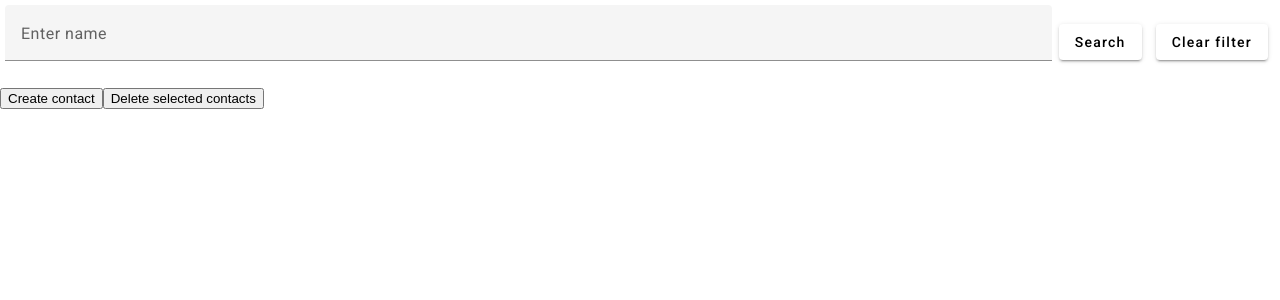
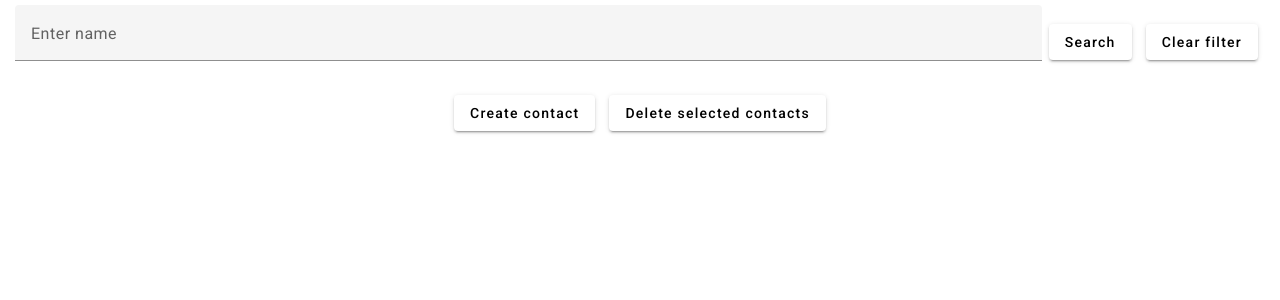
Before and after one commit to Lucky1Man/code-seek-test, an Angular app: page / in a window 1280 px wide. Shown: the top 300 px of the page. Built offline with nearby package versions, Linux system fonts and the light colour scheme.

Commit message:
all required features implemented and styled.

```diff
--- a/src/app/contacts-list-item/contacts-list-item.component.html
+++ b/src/app/contacts-list-item/contacts-list-item.component.html
@@ -1,8 +1,31 @@
-<div>
-    <div><span>Name: </span><span>{{contactItem.name}}</span></div>
-    <div><span>Surname: </span><span>{{contactItem.surname}}</span></div>
-    <div><span>Phone number: </span><span>{{contactItem.phoneNumber}}</span></div>
-    <div>Delete? <input (click)="toggleIsMarkedForDeletion()" [checked]="contactItem.isMarkedForDeletion" type="checkbox"></div>
-    <button (click)="goToContactDetailsPage()">View details</button>
-    <button (click)="goToEditContactPage()">Edit</button>
-</div>
+<mat-card>
+  <mat-card-content>
+    <div>
+      <span>Name: </span><span>{{ contactItem.name }}</span>
+    </div>
+    <div>
+      <span>Surname: </span><span>{{ contactItem.surname }}</span>
+    </div>
+    <div>
+      <span>Phone number: </span><span>{{ contactItem.phoneNumber }}</span>
+    </div>
+  </mat-card-content>
+  <mat-card-actions align="end">
+    <button mat-raised-button (click)="goToContactDetailsPage()">
+      View details
+    </button>
+    <button mat-raised-button (click)="goToEditContactPage()">Edit</button>
+    <button
+        [ngClass]="contactItem.isMarkedForDeletion ? 'warn-selected' : ''"
+        mat-icon-button
+        matTooltip="Select for deletion"
+        (click)="toggleIsMarkedForDeletion()"
+      >
+        @if(contactItem.isMarkedForDeletion) {
+        <mat-icon>delete</mat-icon>
+        } @else {
+        <mat-icon>delete_outline</mat-icon>
+        }
+      </button>
+  </mat-card-actions>
+</mat-card>
--- a/src/app/contacts-list-item/contacts-list-item.component.scss
+++ b/src/app/contacts-list-item/contacts-list-item.component.scss
@@ -0,0 +1,9 @@
+mat-card {
+    padding: 5px;
+    button {
+        margin: 7px;
+    }
+    .warn-selected {
+        background-color: rgba($color: #f7a9a9, $alpha: 1.0);
+    }
+}
--- a/src/app/contacts-list/contacts-list.component.html
+++ b/src/app/contacts-list/contacts-list.component.html
@@ -1,5 +1,7 @@
-<div *ngFor="let contact of contacts.contacts; trackBy: trackById">
-    <div class="contacts-list-item">
-        <app-contacts-list-item [contactItem]="contact"></app-contacts-list-item>
+<div class="contacts-container">
+    <div *ngFor="let contact of contacts.contacts; trackBy: trackById">
+        <div class="contacts-list-item">
+            <app-contacts-list-item [contactItem]="contact"></app-contacts-list-item>
+        </div>
     </div>
 </div>
--- a/src/app/contacts-list/contacts-list.component.scss
+++ b/src/app/contacts-list/contacts-list.component.scss
@@ -1,3 +1,7 @@
-.contacts-list-item {
-    margin-top: 10px;
+.contacts-container {
+    display: flex;
+    flex-wrap: wrap;
+    .contacts-list-item {
+        margin: 7px;
+    }
 }
--- a/src/app/contacts/contacts.component.html
+++ b/src/app/contacts/contacts.component.html
@@ -1,6 +1,12 @@
-<div>
-    <app-contacts-filter></app-contacts-filter>
-    <app-contacts-list></app-contacts-list>
-    <button (click)="openCreateContactPage()">Create contact</button>
-    <button (click)="deleteSelectedContacts()">Delete selected contacts</button>
+<div class="container">
+  <app-contacts-filter></app-contacts-filter>
+  <app-contacts-list></app-contacts-list>
+  <div class="buttons">
+    <button mat-raised-button (click)="openCreateContactPage()">
+      Create contact
+    </button>
+    <button mat-raised-button (click)="deleteSelectedContacts()">
+      Delete selected contacts
+    </button>
+  </div>
 </div>
--- a/src/app/contacts/contacts.component.scss
+++ b/src/app/contacts/contacts.component.scss
@@ -0,0 +1,11 @@
+.container {
+    padding: 0 10px;
+    .buttons {
+        display: flex;
+        justify-content: center;
+        button {
+            margin: 7px;
+        }
+    }
+
+}
--- a/src/app/contacts/contacts.component.ts
+++ b/src/app/contacts/contacts.component.ts
@@ -4,11 +4,12 @@ import { ContactsFilterComponent } from '../contacts-filter/contacts-filter.comp
 import { ContactsListComponent } from '../contacts-list/contacts-list.component';
 import { ContactsShareService } from '../services/contacts-share.service';
 import { ContactsService } from '../services/contacts.service';
+import { MatButtonModule } from '@angular/material/button';
 
 @Component({
   selector: 'app-contacts',
   standalone: true,
-  imports: [ContactsListComponent, ContactsFilterComponent],
+  imports: [ContactsListComponent, ContactsFilterComponent, MatButtonModule],
   templateUrl: './contacts.component.html',
   styleUrl: './contacts.component.scss',
 })
```
Also changed, not shown: src/app/contacts-list-item/contacts-list-item.component.ts (+15 -8 lines).
